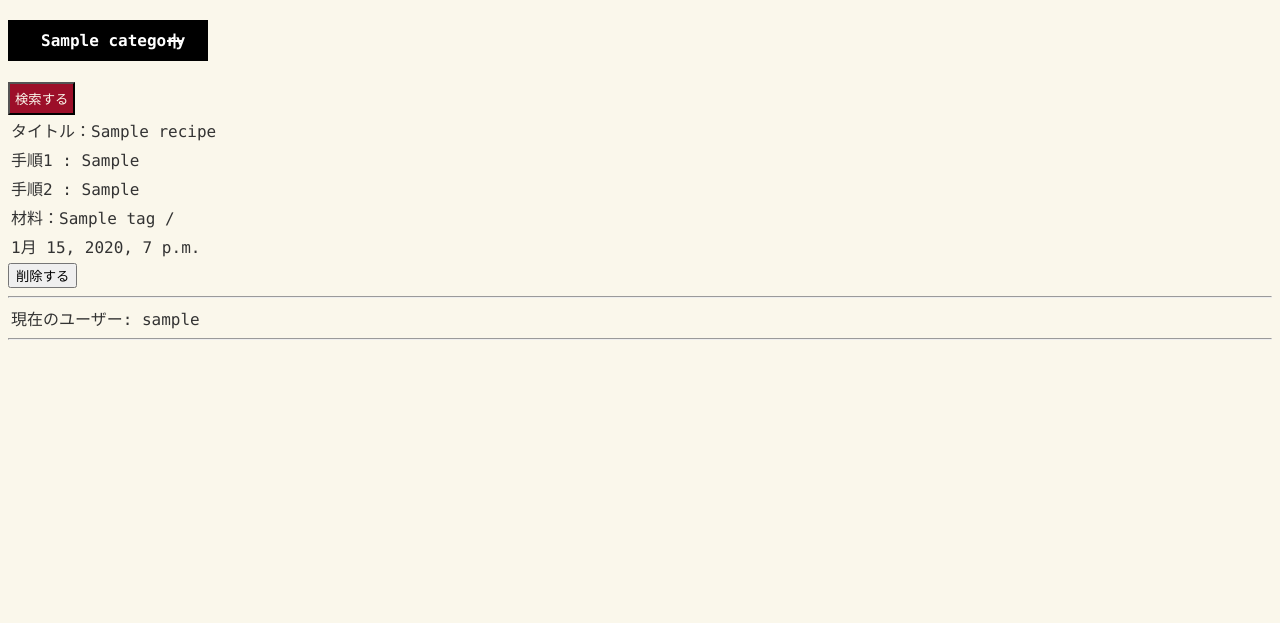
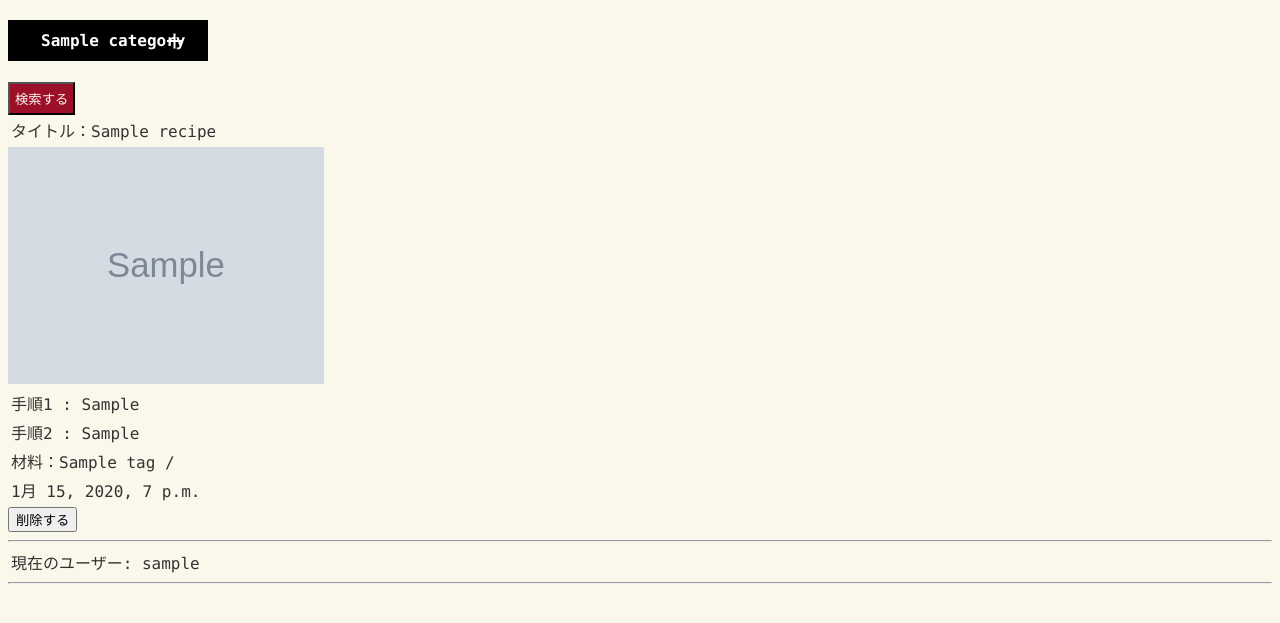
Before and after one commit to mokoshin0720/recipe, a Django app: template templates/taglist.html in a window 1280 px wide. Shown: the part 61-684 px from the top of the page. Run offline with Django 3.2, Linux system fonts and the light colour scheme; a user stored in the database is signed in; tables that the repository leaves empty hold one stand-in row (values such as "Sample post"); the template is opened without the code that fills it: values that come from a table or form of the project are taken from there, most other values are stand-ins (such as "Sample title", 1, 10 or a date in 2020); grey boxes marked "Sample" are stand-in pictures; some libraries are stand-ins or nearby versions.

Commit message:
[add]final

```diff
--- a/templates/taglist.html
+++ b/templates/taglist.html
@@ -163,8 +163,8 @@
 
 {% for recipe in recipe_list %}
 <p>タイトル：{{ recipe.title }}</p>
-{% if recipe.main_image != None %}
-{% comment %} <img width="100%" height="100%" src="{{ recipe.main_image.url }}"> {% endcomment %}
+{% if recipe.main_image %}
+<img width="25%" height="25%" src="{{ recipe.main_image.url }}">
 {% endif %}
 <p>手順1 : {{ recipe.process1 }}</p>
 {% if recipe.process2 != None %}
```
Also changed, not shown: media/curry.png (added), media/curry_okdaFBg.png (added).
